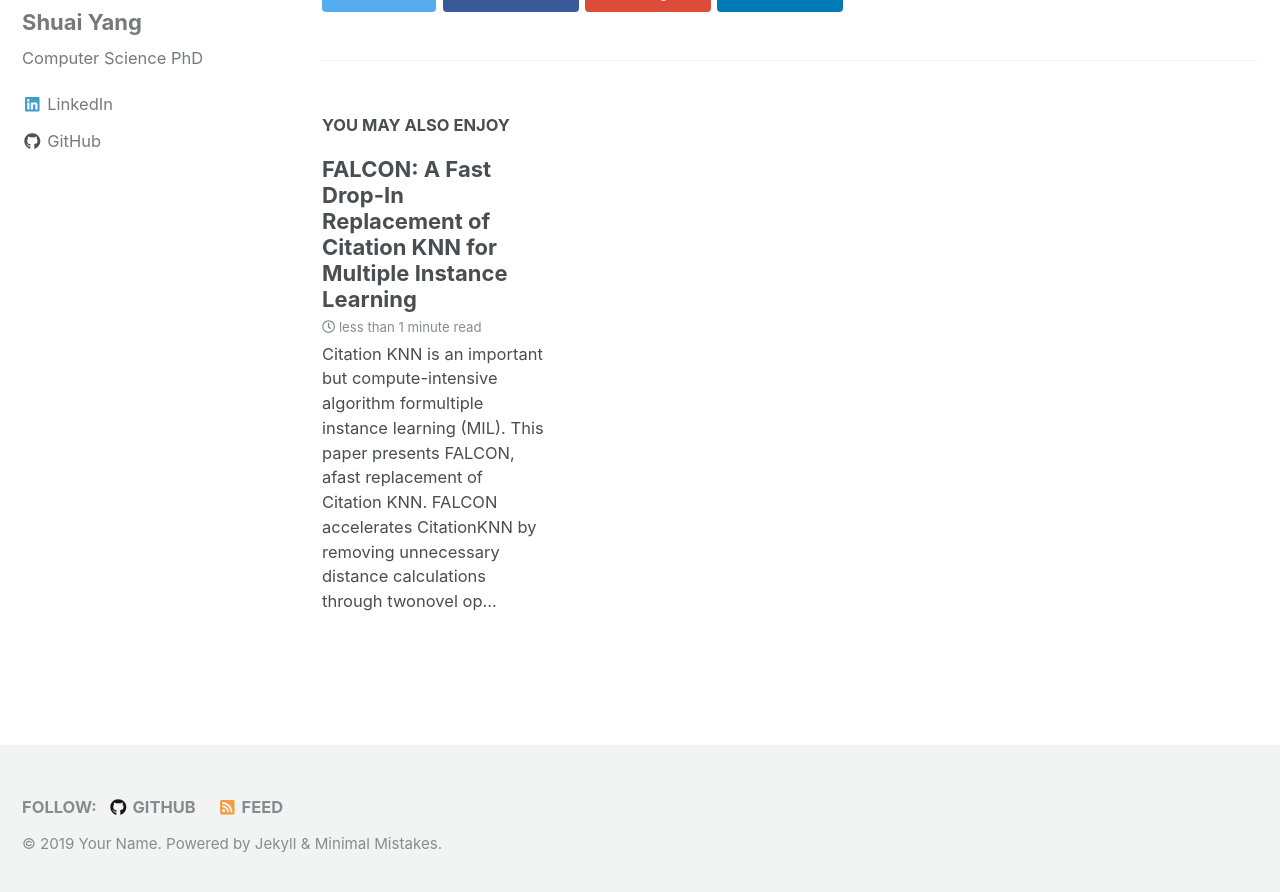
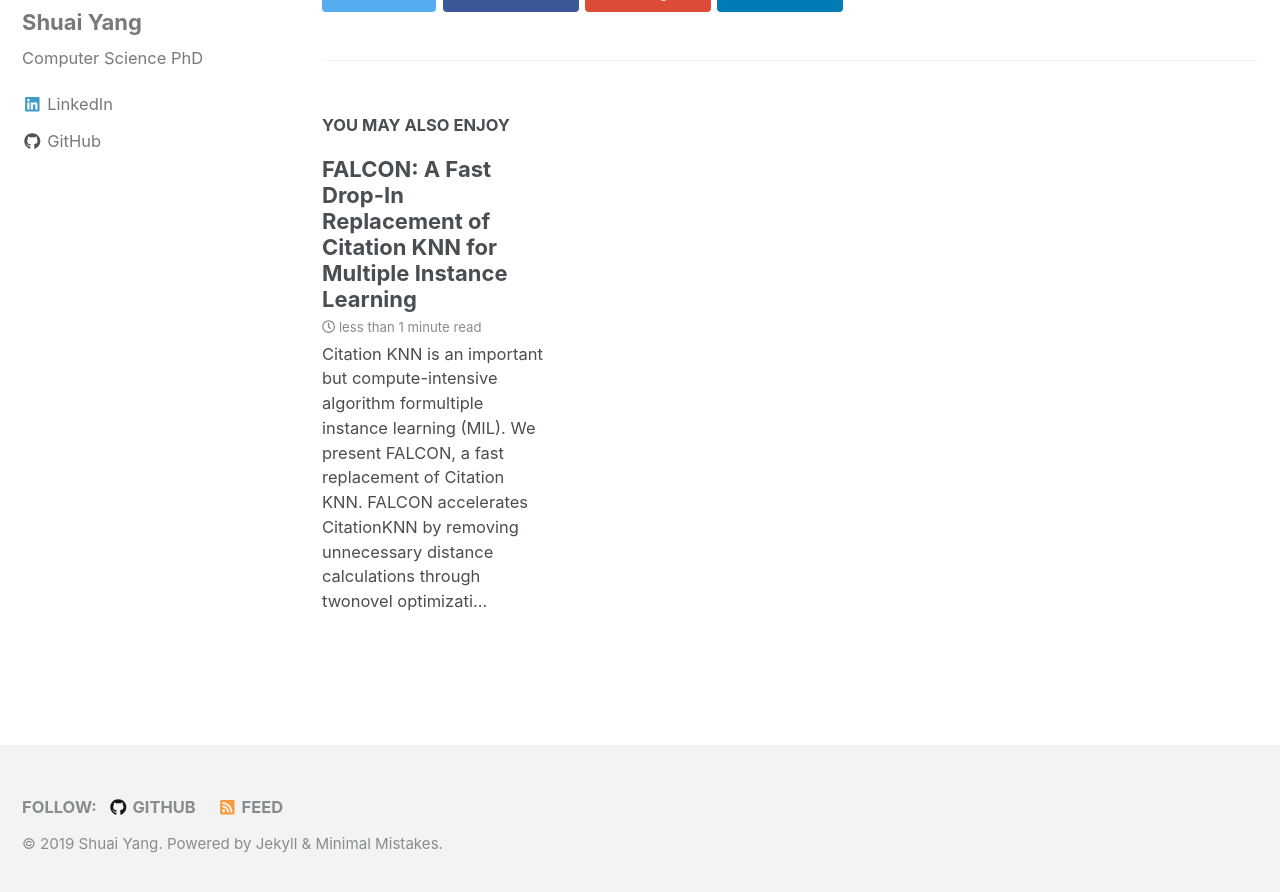
Before and after one commit to magikyoung/magikyoung.github.i, a Jekyll site: the page built from _posts/2018-01-28-perceptron.md, in a window 1280 px wide and 900 px high, scrolled down 3622 px. Shown: the top 892 px of the window. Built offline with Jekyll 4.4.1, drawn with Linux system fonts in a browser that asks for light colours; nearby versions of some CDN libraries; formulas are drawn with MathJax 3.

```diff
--- a/_config.yml
+++ b/_config.yml
@@ -11,8 +11,8 @@
 locale                   : "en-US"
 title                    : "MYTZ"
 title_separator          : "-"
-name                     : "Your Name"
-description              : "Data Science Portfolio"
+name                     : "Shuai Yang"
+description              : "Computer Science PhD Portfolio"
 url                      : # the base hostname & protocol for your site e.g. "https://mmistakes.github.io"
 baseurl                  : # the subpath of your site, e.g. "/blog"
 repository               : # GitHub username/repo-name e.g. "mmistakes/minimal-mistakes"
--- a/_posts/2018-01-28-perceptron.md
+++ b/_posts/2018-01-28-perceptron.md
@@ -4,7 +4,7 @@
 tags: [projects] #[data wrfangling, data science, messy data]
 header:
   image: "/images/perceptron/percept.jpg"
-excerpt: "Citation KNN is an important but compute-intensive algorithm formultiple instance learning (MIL). This paper presents FALCON, afast replacement of Citation KNN. FALCON accelerates CitationKNN by removing unnecessary distance calculations through twonovel optimizations,multi-level triangle inequality-based distance fil-teringandheap optimization. The careful design allows it to producethe same results as the original Citation KNN does while avoiding84–99.8% distance calculations. On seven datasets of various sizesand dimensions, FALCON consistently outperforms Citation KNNby one or two orders of magnitude, making it a promising drop-inreplacement of Citation KNN for multiple instance learning"
+excerpt: "Citation KNN is an important but compute-intensive algorithm formultiple instance learning (MIL). We present FALCON, a fast replacement of Citation KNN. FALCON accelerates CitationKNN by removing unnecessary distance calculations through twonovel optimizations,multi-level triangle inequality-based distance fil-teringandheap optimization. The careful design allows it to producethe same results as the original Citation KNN does while avoiding84–99.8% distance calculations. On seven datasets of various sizesand dimensions, FALCON consistently outperforms Citation KNNby one or two orders of magnitude, making it a promising drop-inreplacement of Citation KNN for multiple instance learning"
 mathjax: "true"
 ---
 
```
Also changed, not shown: index.html (line endings or trailing spaces).
